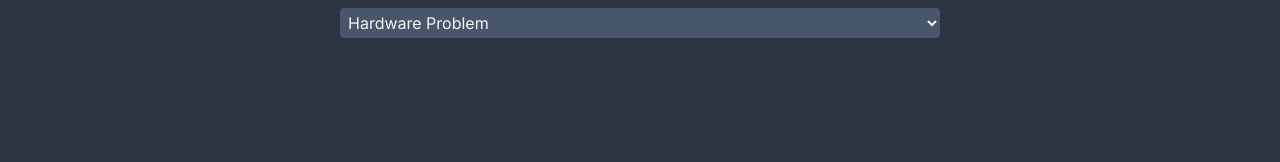
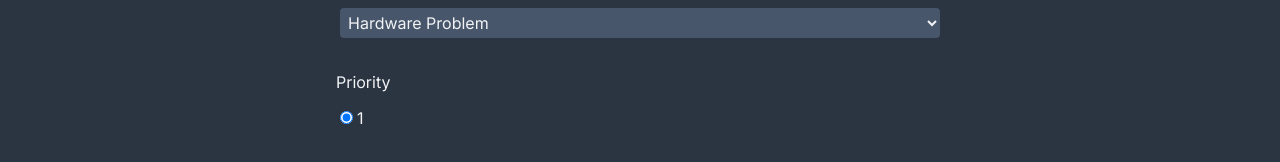
Before and after one commit to evilusean/CourseraGoogleFCC, a Next.js app in the folder FCC-TicketingApp-NextJS-MongoDB-Talwind-CSS/ticket-app/: page /TicketPage/new in a window 1280 px wide. Shown: the part 468-630 px from the top of the page. Built offline with nearby package versions, Linux system fonts and the light colour scheme.

Commit message:
Update TicketForm.jsx
added first radio button for priority, will check default values for either 1 or "1" ==

```diff
--- a/FCC-TicketingApp-NextJS-MongoDB-Talwind-CSS/ticket-app/app/(components)/TicketForm.jsx
+++ b/FCC-TicketingApp-NextJS-MongoDB-Talwind-CSS/ticket-app/app/(components)/TicketForm.jsx
@@ -65,6 +65,18 @@ const TicketForm = () => {
           <option value="Software Problem">Software Problem</option>
           <option value="Project">Project</option>
         </select>
+        <label>Priority</label>
+        <div>
+          <input
+            id="priority-1"
+            name="priority"
+            type="radio"
+            onChange={handleChange}
+            value={1}
+            checked={formData.priority == 1}
+          />
+          <label>1</label>
+        </div>
       </form>
     </div>
   );
```
